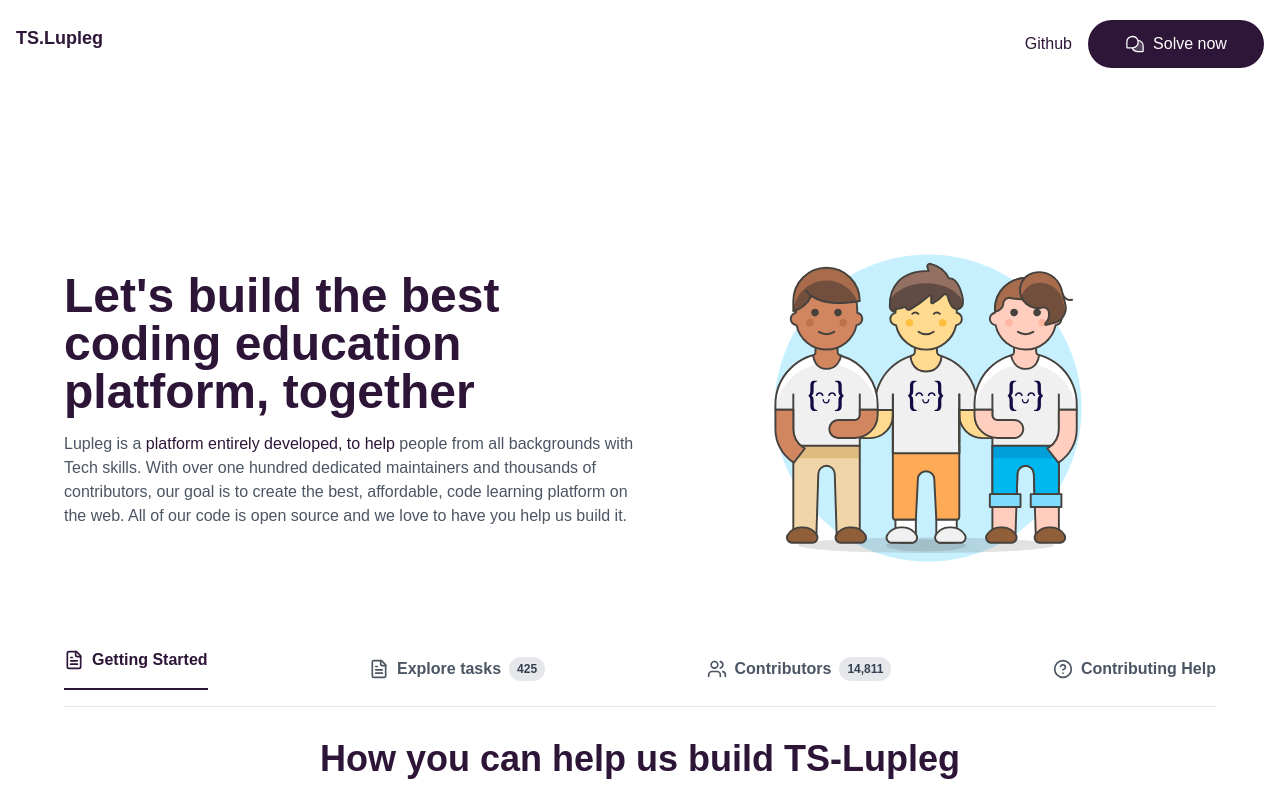
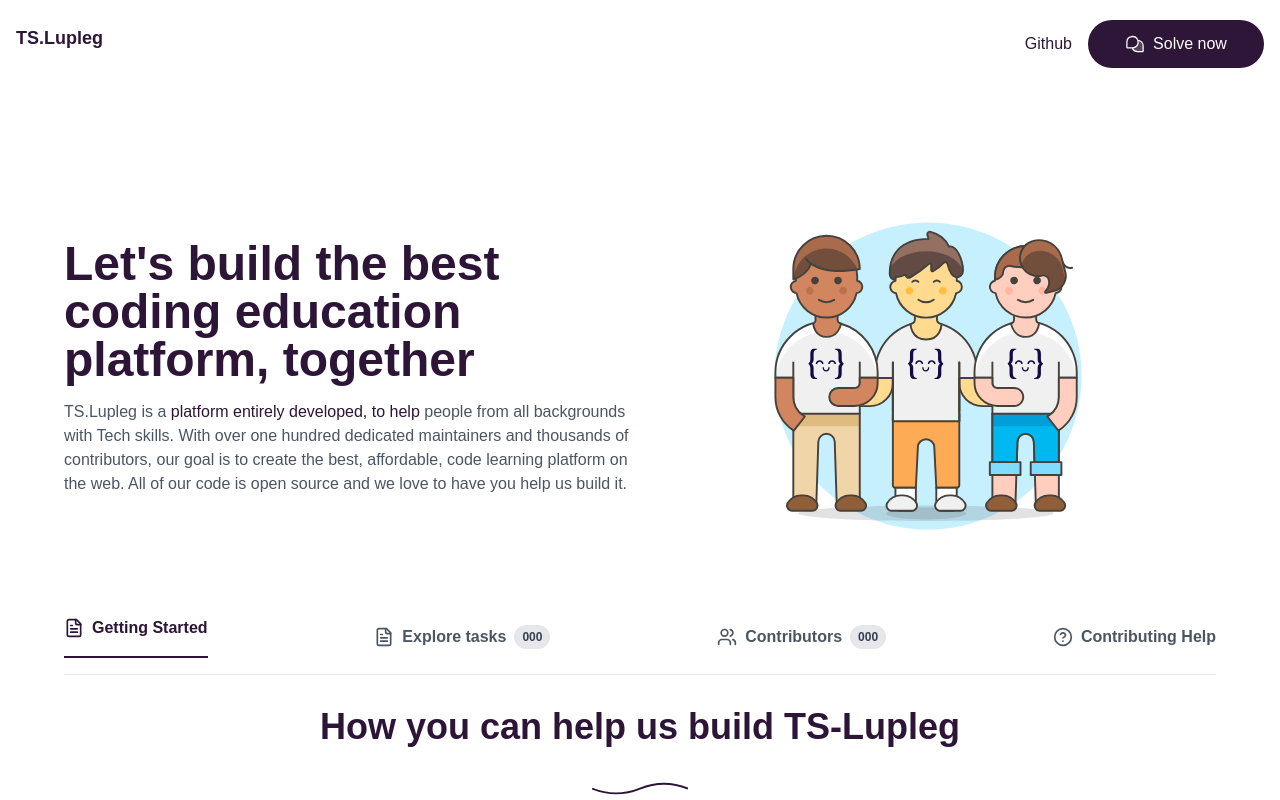
Before and after one commit to marksikaundi/TS-Lupleg, a Next.js app: page /company/contribute in a window 1280 px wide. Shown: the top 800 px of the page. Built offline with nearby package versions, Linux system fonts and the light colour scheme.

Commit message:
CORE: Removed unwanted comments

```diff
--- a/app/company/contribute/page.tsx
+++ b/app/company/contribute/page.tsx
@@ -5,17 +5,6 @@ import Image from "next/image";
 export default function Contributing() {
   return (
     <div className="min-h-screen bg-white p-4 mt-16 md:p-8">
-      <header className="flex justify-between items-center mb-8">
-        {/* <div className="text-[#2D1537] ">
-          <Users size={32} />
-        </div> */}
-        {/* <div className="flex space-x-4">
-          <div className="w-6 h-6 bg-yellow-400 rounded-sm"></div>
-          <div className="w-6 h-6 bg-gray-200 rounded-sm"></div>
-          <div className="w-6 h-6 bg-[#2D1537] rounded-sm"></div>
-        </div> */}
-      </header>
-
       <main className="max-w-6xl mx-auto">
         <div className="flex flex-col md:flex-row items-center justify-between mb-12">
           <div className="md:w-1/2 mb-8 md:mb-0">
@@ -23,7 +12,7 @@ export default function Contributing() {
               Let&apos;s build the best coding education platform, together
             </h1>
             <p className="text-gray-600 mb-4">
-              Lupleg is a{" "}
+              TS.Lupleg is a{" "}
               <span className="text-[#2D1537]">
                 platform entirely developed, to help
               </span>{" "}
@@ -57,7 +46,7 @@ export default function Contributing() {
               <FileText size={20} />
               <span>Explore tasks</span>
               <span className="bg-gray-200 text-gray-700 px-2 py-1 rounded-full text-xs">
-                425
+                000
               </span>
             </button>
           </Link>
@@ -67,7 +56,7 @@ export default function Contributing() {
               <Users size={20} />
               <span>Contributors</span>
               <span className="bg-gray-200 text-gray-700 px-2 py-1 rounded-full text-xs">
-                14,811
+                000
               </span>
             </button>
           </Link>
@@ -130,11 +119,6 @@ export default function Contributing() {
               language other than English, we would love your help.
             </li>
           </ul>
-
-
-
-
-
         </section>
       </main>
     </div>
```
